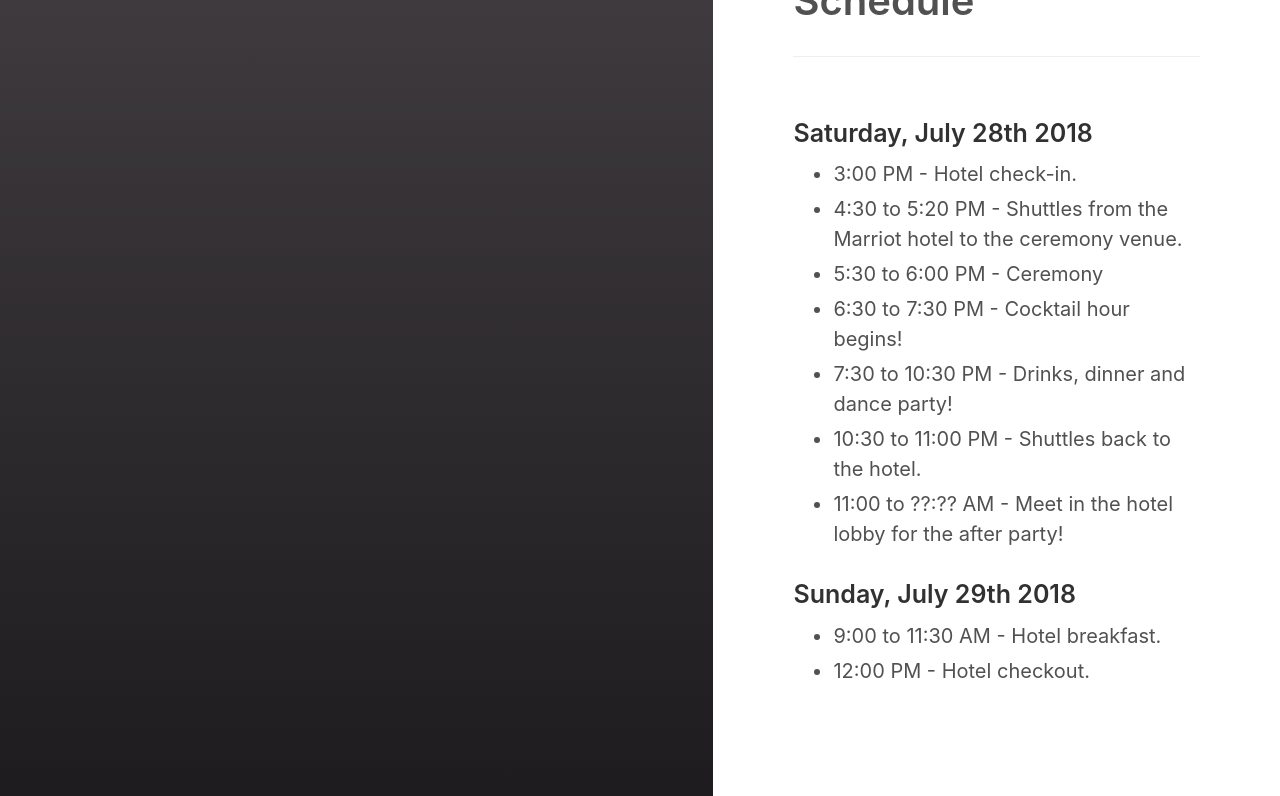
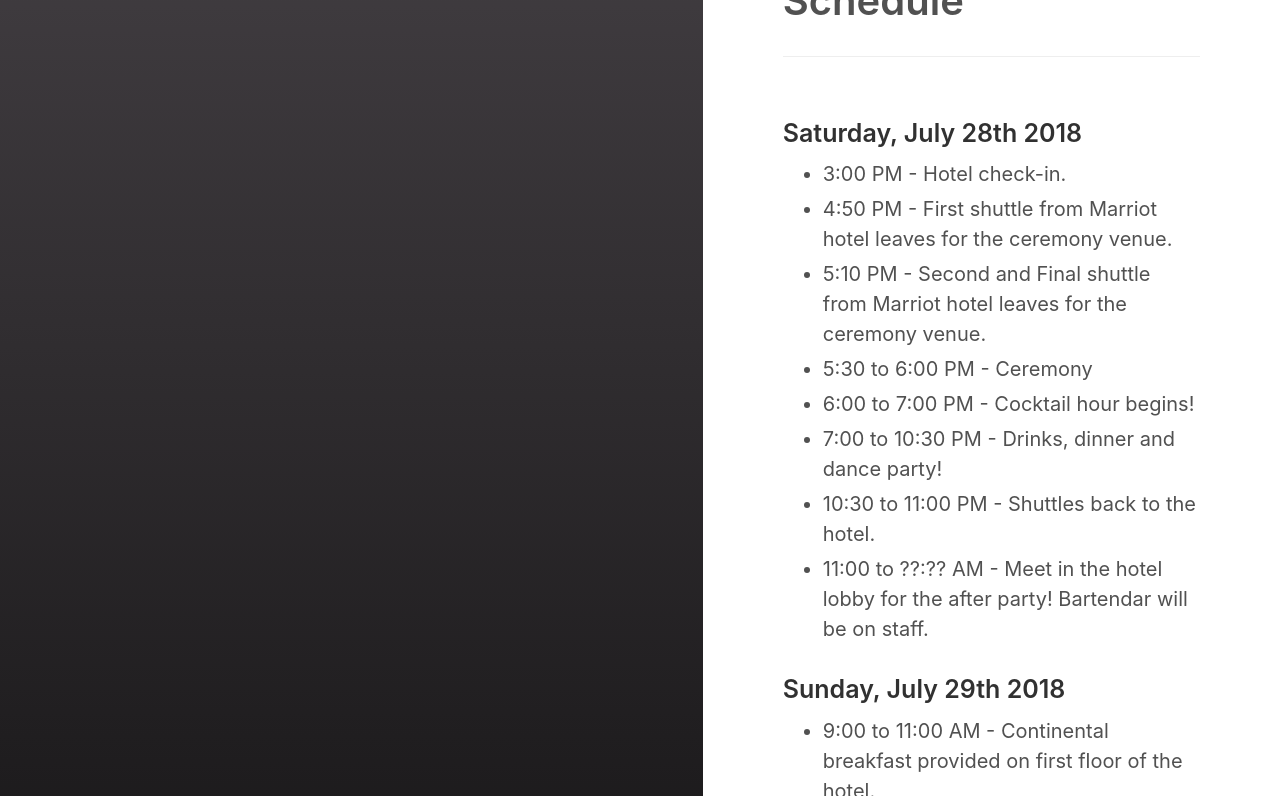
Before and after one commit to TheRealBenForce/thefutureforces.com, a Jekyll site: the page built from category/schedule.md, in a window 1280 px wide, cut to the strip 104-900 px from the top of the page. Built offline with Jekyll 4.4.1, drawn with Linux system fonts in a browser that asks for light colours.

Commit message:
Update schedule.md

```diff
--- a/category/schedule.md
+++ b/category/schedule.md
@@ -6,13 +6,14 @@ sidebar_link: true
 
 ### Saturday, July 28th 2018
 * 3:00 PM - Hotel check-in.
-* 4:30 to 5:20 PM - Shuttles from the Marriot hotel to the ceremony venue.
+* 4:50 PM - First shuttle from Marriot hotel leaves for the ceremony venue.
+* 5:10 PM - Second and Final shuttle from Marriot hotel leaves for the ceremony venue.
 * 5:30 to 6:00 PM - Ceremony
-* 6:30 to 7:30 PM - Cocktail hour begins!
-* 7:30 to 10:30 PM - Drinks, dinner and dance party!
+* 6:00 to 7:00 PM - Cocktail hour begins!
+* 7:00 to 10:30 PM - Drinks, dinner and dance party!
 * 10:30 to 11:00 PM - Shuttles back to the hotel.
-* 11:00 to ??:?? AM - Meet in the hotel lobby for the after party!
+* 11:00 to ??:?? AM - Meet in the hotel lobby for the after party! Bartendar will be on staff.
 
 ### Sunday, July 29th 2018
-* 9:00 to 11:30 AM - Hotel breakfast.
+* 9:00 to 11:00 AM - Continental breakfast provided on first floor of the hotel.
 * 12:00 PM - Hotel checkout.
```
